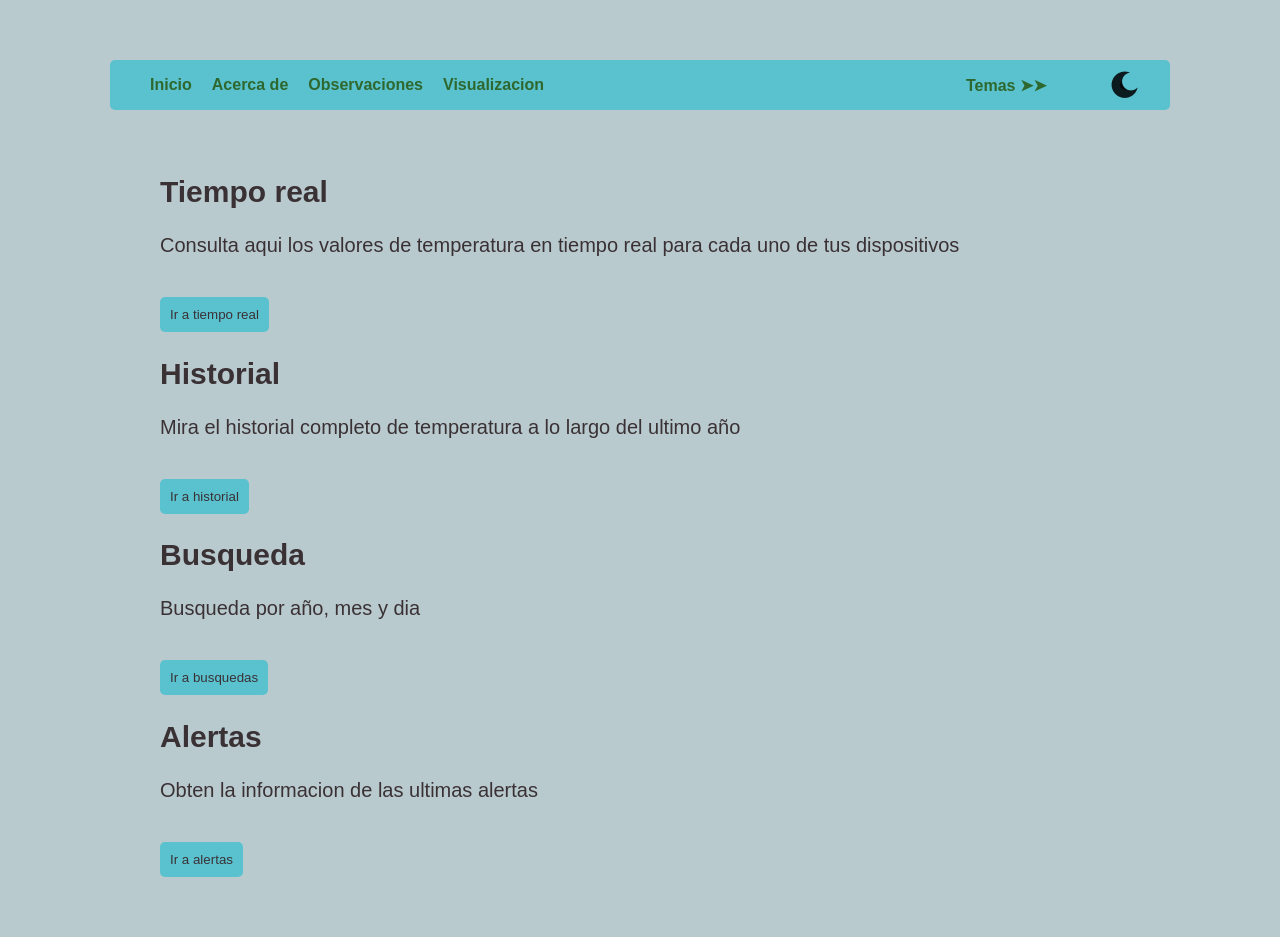
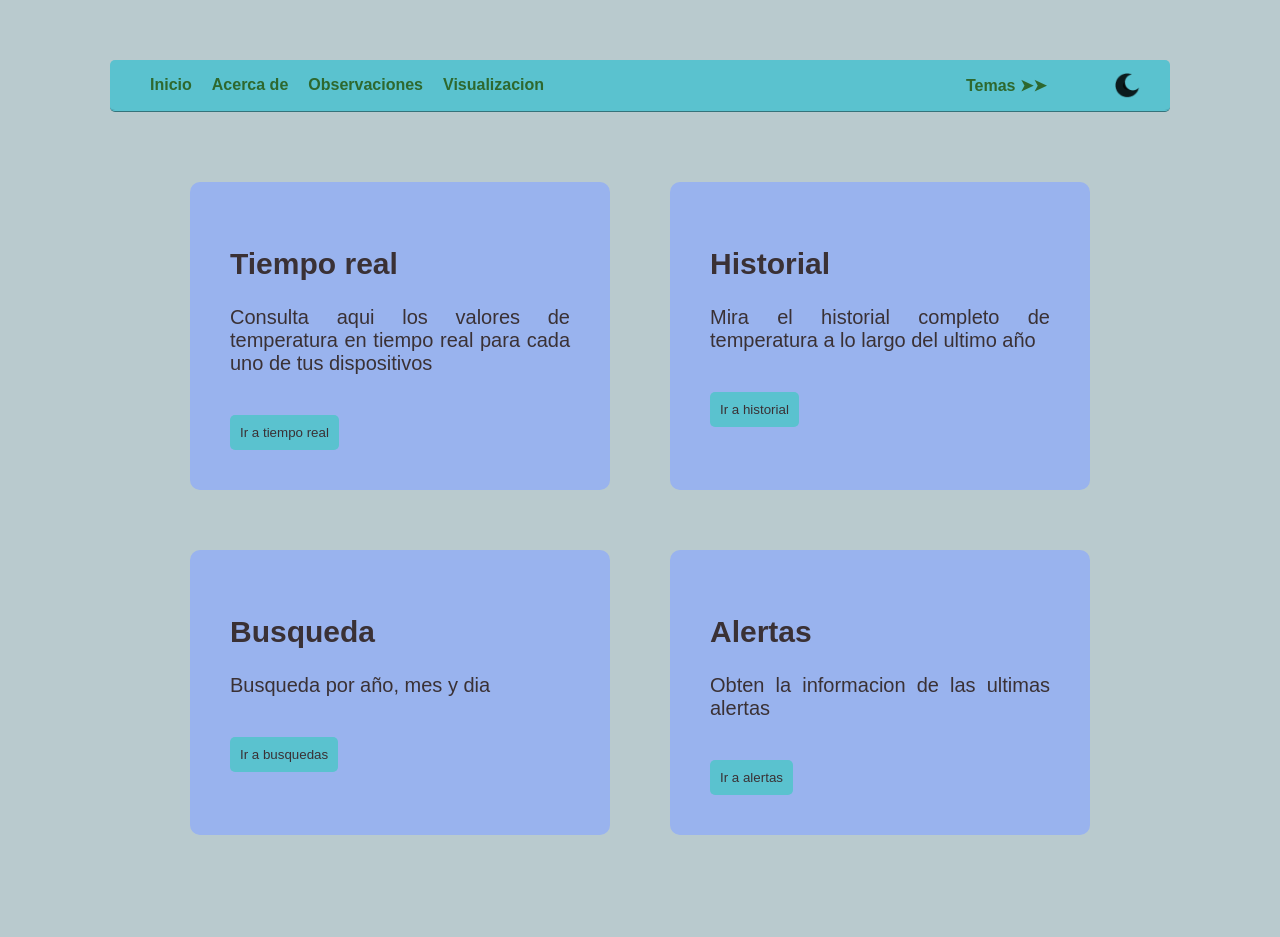
Before and after one commit to Juanecos/Pagina, a Django app: page /visualizacion/ in a window 1280 px wide. After the commit the page ends 835 px from the top, so only its background shows below. Run offline with Django 4.2, Linux system fonts and the light colour scheme.

Commit message:
cambios visuales a la pagina y animaciones

```diff
--- a/App1/templates/paginas/view.html
+++ b/App1/templates/paginas/view.html
@@ -3,34 +3,27 @@
 {% block titulo%}  Inicio{% endblock %}
 
 {% block contenido %}
-    <div class="container">
-        <div class="row align-items-md-stretch">
-            <div class="col-md-6">
-                <div class="h-100 p-5 text-white bg-dark border rounded-3">
+    <div class="container-max">
+        <div>
+            <div class="row-2">
+                <div class="col-2">
                     <h2>Tiempo real</h2>
                     <p>Consulta aqui los valores de temperatura en tiempo real para cada uno de tus dispositivos</p>
                     <button>Ir a tiempo real</button>
                 </div>
-            </div>
-            <div class="col-md-6">
-                <div
-                    class="h-100 p-5 text-white bg-dark border rounded-3">
+                <div class="col-2">
                     <h2>Historial</h2>
                     <p>Mira el historial completo de temperatura a lo largo del ultimo año</p>
                     <button>Ir a historial</button>
                 </div>
             </div>
-            <div class="col-md-6">
-                <div
-                    class="h-100 p-5 text-white bg-dark border rounded-3">
+            <div  class="row-2">
+                <div class="col-2">
                     <h2>Busqueda</h2>
                     <p>Busqueda por año, mes y dia</p>
                     <button>Ir a busquedas</button>
                 </div>
-            </div>
-            <div class="col-md-6">
-                <div
-                    class="h-100 p-5 text-white bg-dark border rounded-3">
+                <div class="col-2">
                     <h2>Alertas</h2>
                     <p>Obten la informacion de las ultimas alertas</p>
                     <button >Ir a alertas</button>
--- a/static/miscript.js
+++ b/static/miscript.js
@@ -1,7 +1,9 @@
 document.addEventListener('DOMContentLoaded', function () {
 
     const preferedColorScheme = window.matchMedia('prefers-color-scheme:dark').matches ? 'dark' : 'light';
-    const slider = document.getElementById('slider'||'switch');
+    const slider = document.getElementById('slider');
+
+
 
     const setTheme = (theme) => {
         document.documentElement.setAttribute('data-theme', theme);
--- a/static/misestilos.css
+++ b/static/misestilos.css
@@ -1,28 +1,47 @@
 /* styles.css */
 
 [data-theme="light"]{
+
+
     --primary:#5ac2cf;
+    --border: #5ac2cf;
+    --borderstyle: ridge;
     --background: #b3c6caea;
     --text:#3a3135;
     --textinverted:#2e682e;
-    --boundingbox: #aff1de;
+    --boundingbox: #99b3ee;
     --botimg:url('luna.png');
+
+
+
 }
 
-[data-theme="dark"]{
+[data-theme="dark" ]{
+
+
     --primary:#fc843e;
-    --background: #19191f;
+    --border:#ffd5bc;
+    --borderstyle: ridge;
+    --background: #212225;
     --text:#e9dada;
     --textinverted:#3b07079d;
-    --boundingbox: #b48166;
+    --boundingbox: #161616;
     --botimg:url('sol.png');
+
+
 }
 
+body:not(.no-transition) {
+    body:not(.no-transition) {
+        transition: 0;
+      }
+  }
 
 body{
     color: var(--text);
     background: var(--background);
     margin: 60px;
+    transition: .5s ease all;
 
 
 
@@ -33,20 +52,18 @@ main {
     font-size: 20px;
     padding-inline: 100px;
     padding-block-start: 40px;
-
-
-
-
 }
 header {
     font-family: Arial, Helvetica, sans-serif;
-
-    border-radius: 5px;
     background-color: var(--primary);
     margin-inline: 50px;
+    border-radius: 5px;
+
+    border-bottom-style:var(--borderstyle);
+    border-color: var(--border);
+    border-width: 2px;
+
     text-align: flex;
-
-
 
 }
 nav {
@@ -60,10 +77,6 @@ nav ul {
     float:left;
     width: 80%;
     display: flex;
-
-
-
-
 }
 nav u2 {
     list-style-type: none;
@@ -73,16 +86,11 @@ nav u2 {
     justify-content: space-between;
     align-items: center;
 
-
-
 }
 nav li{
-
-
     margin-right: 20px;
     display: flex;
     justify-content: space-between;
-
 
 }
 
@@ -95,8 +103,6 @@ nav a {
     font-weight: bold;
     display: flex;
 
-
-
 }
 
 
@@ -104,7 +110,6 @@ nav a:hover {
     text-decoration: line;
     color:var(--text)!important;
     cursor: pointer;
-
 
 }
 
@@ -136,8 +141,8 @@ button:hover{
     background-size: cover;
     background-position: center;
     display: flex;
-    width: 50px; /* Define el ancho del botón */
-    height: 50px;
+    width: 45px; /* Define el ancho del botón */
+    height: 45px;
     justify-content: space-between;
 
 }
@@ -148,7 +153,25 @@ button:hover{
     display: inline-block;
     font-weight: bold;
     color:var(--textinverted);
+}
+
+
+.col-2{
+
+    width:50%;
+    padding-block: 20px;
+    padding: 40px;
+    margin:30px;
+    text-align: justify;
+    background-color: var(--boundingbox);
+    border-radius: 10px;
 
 
 
 }
+.row-2{
+
+    display: flex;
+
+
+}
```
